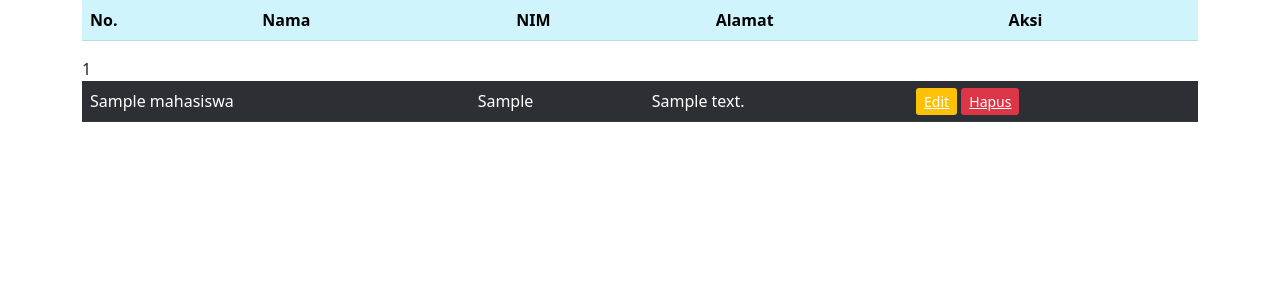
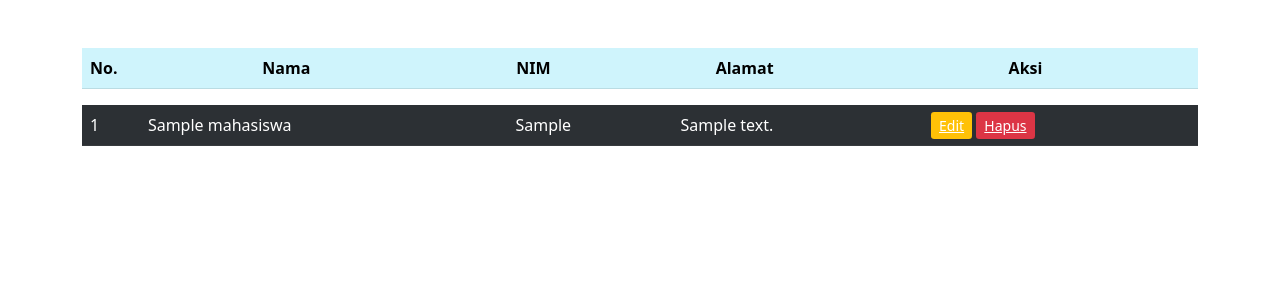
Before and after one commit to HarryNurHidayat/CRUDPHPBootstrap_029, a PHP site: page / in a window 1280 px wide. Shown: the part 56-356 px from the top of the page. Run offline with PHP 8.4, Linux system fonts and the light colour scheme; tables that the repository leaves empty or names only in its code hold one stand-in row (values such as "Sample post"); lists and menus that the app fills with data are empty.

Commit message:
first commit

```diff
--- a/index.php
+++ b/index.php
@@ -26,7 +26,7 @@
         </div>
       </div>
     </nav>
-    <div class="container data-mahasiswa text-right">
+    <div class="container data-mahasiswa text-right mt-5">
         <table class=" table table-info table-striped">
           <thead>
             <tr>
@@ -52,8 +52,9 @@
                 ?>
                 <!--menampilkan data mahasiswa ke dalam tabel-->
                 <table class=" table table-dark table-striped ">
+                    <tr>
                         <!-- Increment nomor baris $no++ -->
-                <thead><?php echo $no++; ?></thead>
+                        <td><?php echo $no++; ?></td>
                         <!-- Menampilkan data -->
                         <td><?php echo $data['nama'];?></td>
                         <td><?php echo $data['nim'];?></td>
@@ -67,12 +68,13 @@
                         <!-- Link untuk delete berdasarkan id, akan keluar confirm terlebih dahulu -->
                         <a href="delete.php?id=<?php echo $data['id']; ?>" class="btn-danger btn-sm" onclick="return corfirm('Anda Yakin Akan Menghapus Data Mahasiswa Ini?')">Hapus</a>
                         </td>
+                    </tr>
                  </table>
+
             <?php
             }
             ?>
         </tbody>
-      </table>
     </div>
 
 
```
Lines whose indentation alone changed are shown as unchanged.
